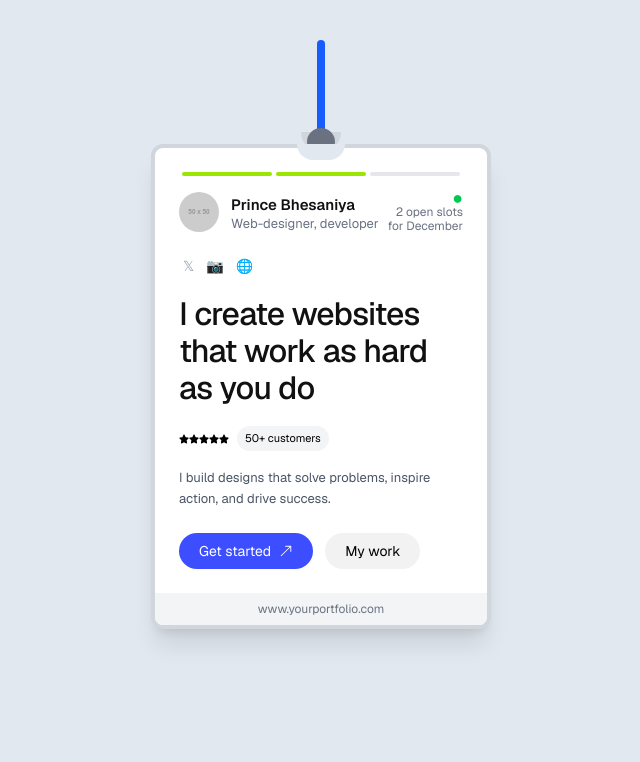
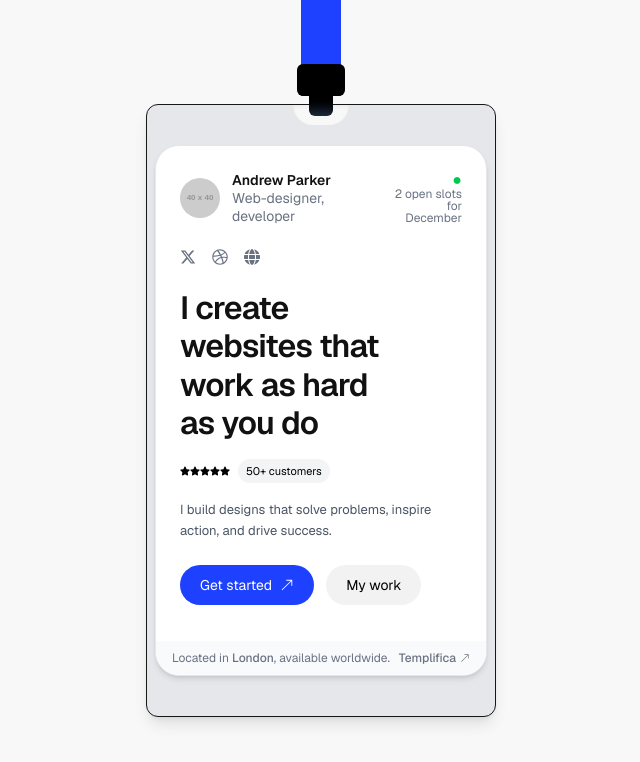
Before and after one commit to PrinceBhesaniya28/prince_portfolio, a Next.js app: page / in a window 1280 px wide. Shown: the top 762 px of the page, without its empty margins (319-959 px from the left). Built offline with nearby package versions, Linux system fonts and the light colour scheme.

Commit message:
minor changes in Hero

```diff
--- a/src/app/components/Hero.tsx
+++ b/src/app/components/Hero.tsx
@@ -1,72 +1,68 @@
 import React from "react";
 import { BsArrowUpRight } from "react-icons/bs";
 import { FaStar } from "react-icons/fa";
+import { FaXTwitter, FaDribbble, FaGlobe } from "react-icons/fa6";
 
 const Hero = () => {
   return (
-    <div className="flex flex-col items-center justify-start min-h-screen bg-slate-200 pt-10 font-sans">
-      {/* Ribbon Strap */}
-      <div className="w-2 h-24 bg-blue-600 rounded-t-full z-10" />
+    <div className="relative flex flex-col items-center justify-start min-h-screen bg-[#f8f8f8] pt-16 font-sans">
+      {/* Strap */}
+      <div className="absolute top-0 left-1/2 -translate-x-1/2 w-10 h-24 bg-[#1E40FF]" />
 
-      {/* Hook Ring */}
-      <div className="w-10 h-5 bg-gray-300 rounded-b-full -mt-1 flex justify-center items-center z-10 relative">
-        <div className="w-4 h-4 border-14 border-gray-500 rounded-full" />
+      {/* Hook */}
+      <div className="z-20 relative flex flex-col items-center mb-[-6px]">
+        {/* Black Base */}
+        <div className="w-12 h-8 bg-black rounded-md" />
+        {/* Tab */}
+        <div className="w-6 h-5 bg-gradient-to-b from-black to-gray-800 rounded-b-md" />
       </div>
 
-      {/* Card Frame */}
-      <div className="relative w-[340px] mt-[-8px]">
-        {/* Hole Slot */}
-        <div className="absolute top-0 left-1/2 -translate-x-1/2 z-20 w-12 h-4 bg-slate-200 rounded-b-full" />
+      {/* Outer Wrapper with Grey Border Effect */}
+      <div className="relative w-[350px] mt-[-6px] bg-gray-200 border-1 py-10 px-2 rounded-xl shadow-lg">
+        {/* Slot behind hook */}
+        <div className="absolute top-0 left-1/2 -translate-x-1/2 z-10 w-14 h-5 bg-[#f8f8f8] rounded-b-full shadow-inner" />
 
-        <div className="bg-white rounded-xl shadow-xl overflow-hidden border-4 border-gray-300 relative pt-4">
-          {/* Inner content with padding */}
-          <div className="px-6 pb-6 pt-2 bg-white relative z-0 text-[#111]">
-            {/* Progress bar */}
-            <div className="flex justify-center gap-1 mb-4">
-              <div className="w-[90px] h-1 bg-lime-400 rounded-full" />
-              <div className="w-[90px] h-1 bg-lime-400 rounded-full" />
-              <div className="w-[90px] h-1 bg-gray-200 rounded-full" />
-            </div>
-
-            {/* Header: Profile */}
-            <div className="flex justify-between items-start mb-6">
+        {/* Card */}
+        <div className="bg-white rounded-[24px] shadow-md border border-gray-200 overflow-hidden">
+          {/* Card Inner */}
+          <div className="px-6 pt-6 pb-4 text-[#111]">
+            {/* Top - Progress Line */}
+            <div className="flex justify-between items-center mb-6">
               <div className="flex items-center gap-3">
                 <img
-                  src="https://via.placeholder.com/50"
-                  alt="Prince Bhesaniya"
+                  src="https://via.placeholder.com/40"
+                  alt="Avatar"
                   className="w-10 h-10 rounded-full object-cover"
                 />
                 <div>
-                  <h1 className="text-[15px] font-semibold">
-                    Prince Bhesaniya
-                  </h1>
-                  <p className="text-[13px] text-gray-500 leading-none">
+                  <h1 className="text-sm font-semibold">Andrew Parker</h1>
+                  <p className="text-sm text-gray-500 leading-tight">
                     Web-designer, developer
                   </p>
                 </div>
               </div>
-              <div className="text-right text-xs text-gray-500 flex flex-col items-end gap-0.5">
-                <span className="text-green-500 text-lg leading-3">●</span>
-                <span className="text-[12px] leading-3">2 open slots</span>
-                <span className="text-[12px] leading-3">for December</span>
+              <div className="text-right text-xs text-gray-500 flex flex-col items-end">
+                <span className="text-green-500 text-base leading-none">●</span>
+                <span className="leading-none">2 open slots</span>
+                <span className="leading-none">for December</span>
               </div>
             </div>
 
             {/* Social Icons */}
-            <div className="flex gap-3 text-gray-400 text-sm mb-5 pl-1">
-              <span className="cursor-pointer">𝕏</span>
-              <span className="cursor-pointer">📷</span>
-              <span className="cursor-pointer">🌐</span>
+            <div className="flex gap-4 text-gray-500 text-base mb-6">
+              <FaXTwitter className="cursor-pointer" />
+              <FaDribbble className="cursor-pointer" />
+              <FaGlobe className="cursor-pointer" />
             </div>
 
             {/* Headline */}
-            <h2 className="text-[32px] font-medium leading-[1.15] mb-5 tracking-tight">
-              I create websites that work as hard as you do
+            <h2 className="text-[28px] sm:text-[32px] font-semibold leading-[1.2] mb-4 tracking-tight">
+              I create <br /> websites that <br /> work as hard <br /> as you do
             </h2>
 
             {/* Stars and Tag */}
             <div className="flex items-center gap-2 mb-4">
-              <div className="flex text-black text-xs">
+              <div className="flex text-black">
                 {[...Array(5)].map((_, i) => (
                   <FaStar key={i} className="text-black text-[10px]" />
                 ))}
@@ -83,19 +79,25 @@ const Hero = () => {
             </p>
 
             {/* Buttons */}
-            <div className="flex gap-3">
-              <button className="bg-[#3c4eff] text-white text-sm px-5 py-2 rounded-full flex items-center gap-2 hover:bg-[#2e3ad6] transition">
+            <div className="flex gap-3 mb-5">
+              <button className="bg-[#1E40FF] hover:bg-[#1a35d0] text-white text-sm px-5 py-2.5 rounded-full flex items-center gap-2 transition">
                 Get started <BsArrowUpRight size={14} />
               </button>
-              <button className="bg-[#f2f2f2] text-black text-sm px-5 py-2 rounded-full hover:bg-[#e5e5e5] transition">
+              <button className="bg-[#f2f2f2] hover:bg-[#e4e4e4] text-black text-sm px-5 py-2.5 rounded-full transition">
                 My work
               </button>
             </div>
           </div>
 
-          {/* Bottom Tag */}
-          <div className="bg-gray-100 text-center text-xs py-2 text-gray-500">
-            www.yourportfolio.com
+          {/* Bottom Footer */}
+          <div className="flex justify-between items-center bg-gray-50 px-4 py-2 text-[12px] text-gray-500">
+            <span>
+              Located in <span className="font-medium">London</span>, available
+              worldwide.
+            </span>
+            <span className="flex items-center gap-1 font-medium cursor-pointer hover:underline">
+              Templifica <BsArrowUpRight size={10} />
+            </span>
           </div>
         </div>
       </div>
```
